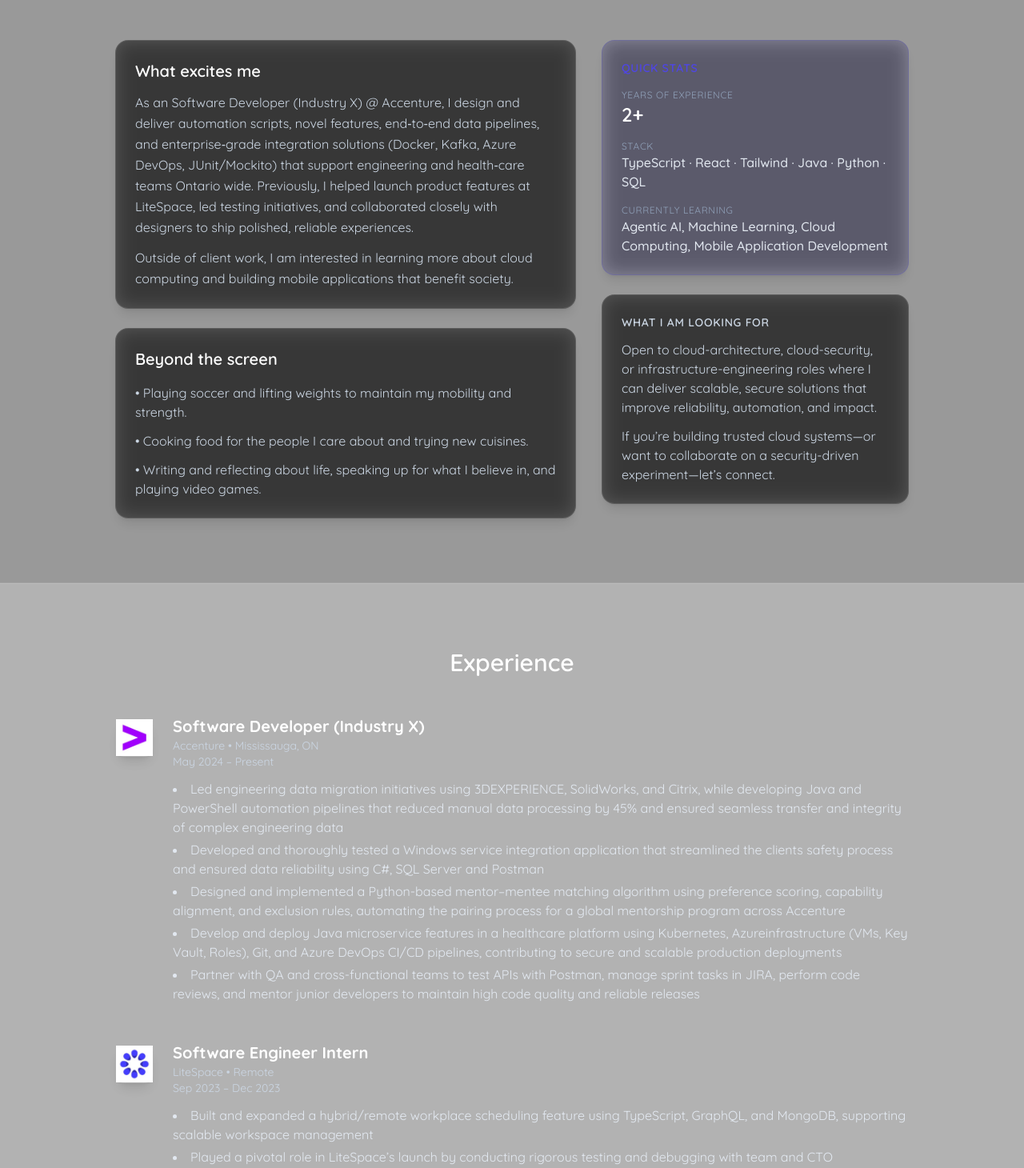
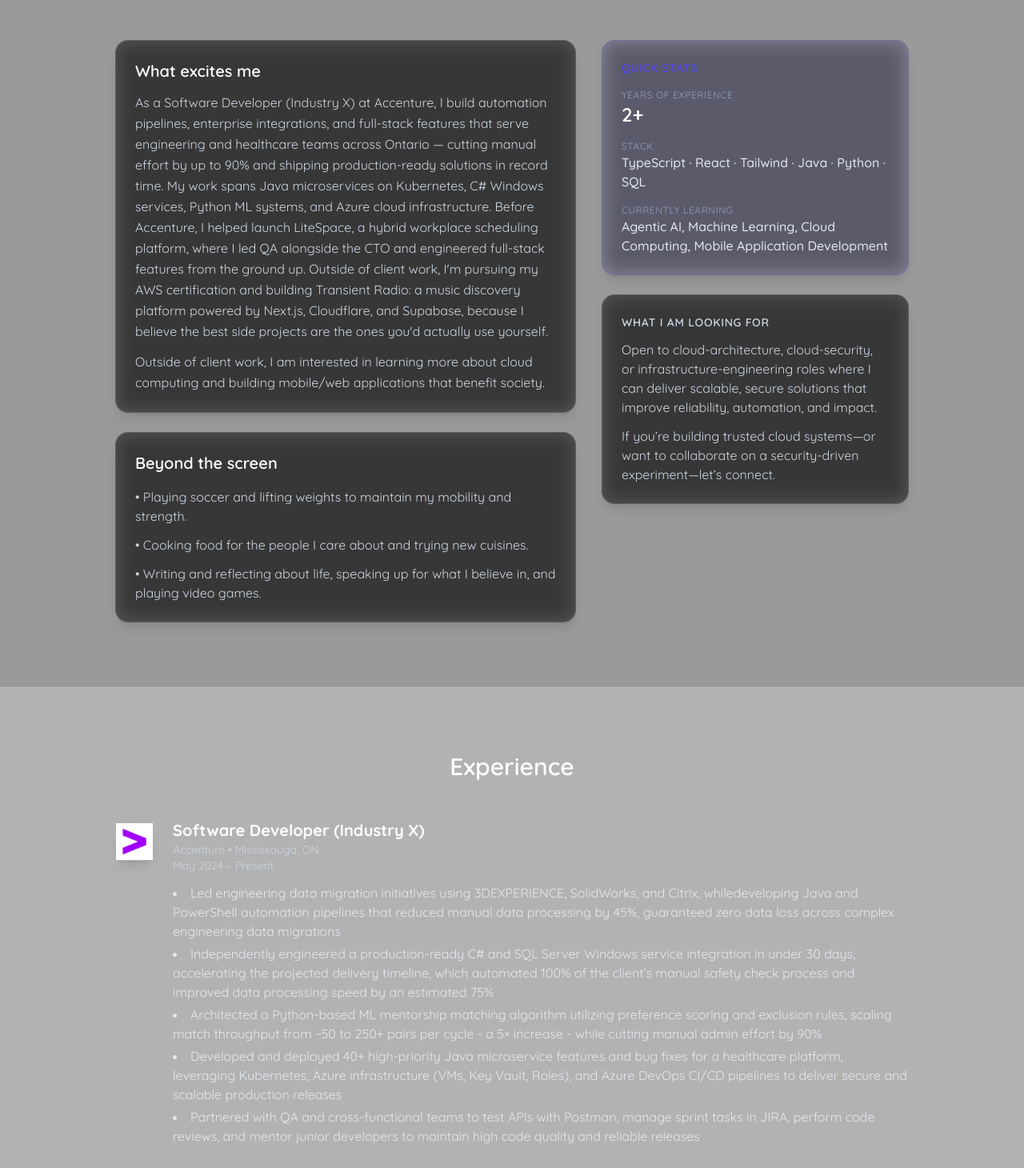
Before and after one commit to haarisyahya/Portfolio-Website, a Next.js app in the folder resume-site/: page / in a window 1280 px wide. Shown: the part 1130-2590 px from the top of the page at 80% size. Built offline with nearby package versions, Linux system fonts and the light colour scheme.

Commit message:
updated data and resume

```diff
--- a/resume-site/src/app/components/about.tsx
+++ b/resume-site/src/app/components/about.tsx
@@ -20,10 +20,10 @@
           <div className="rounded-2xl border border-white/10 bg-black/40 p-6 backdrop-blur-md shadow-lg">
             <h3 className="text-xl font-semibold text-white">What excites me</h3>
             <p className="mt-3 text-slate-300 leading-relaxed">
-            As an Software Developer (Industry X) @ Accenture, I design and deliver automation scripts, novel features, end‑to‑end data pipelines, and enterprise‑grade integration solutions (Docker, Kafka, Azure DevOps, JUnit/Mockito) that support engineering and health‑care teams Ontario wide. Previously, I helped launch product features at LiteSpace, led testing initiatives, and collaborated closely with designers to ship polished, reliable experiences.
+            As a Software Developer (Industry X) at Accenture, I build automation pipelines, enterprise integrations, and full-stack features that serve engineering and healthcare teams across Ontario — cutting manual effort by up to 90% and shipping production-ready solutions in record time. My work spans Java microservices on Kubernetes, C# Windows services, Python ML systems, and Azure cloud infrastructure. Before Accenture, I helped launch LiteSpace, a hybrid workplace scheduling platform, where I led QA alongside the CTO and engineered full-stack features from the ground up. Outside of client work, I'm pursuing my AWS certification and building Transient Radio: a music discovery platform powered by Next.js, Cloudflare, and Supabase, because I believe the best side projects are the ones you'd actually use yourself.
             </p>
             <p className="mt-3 text-slate-300 leading-relaxed">
-              Outside of client work, I am interested in learning more about cloud computing and building mobile applications that benefit society.
+              Outside of client work, I am interested in learning more about cloud computing and building mobile/web applications that benefit society.
             </p>
           </div>
 
--- a/resume-site/src/app/components/experience.tsx
+++ b/resume-site/src/app/components/experience.tsx
@@ -22,11 +22,11 @@
     logo: "/accenture_logo.jpg",
     logoAlt: "Accenture logo",
     description: [
-      "Led engineering data migration initiatives using 3DEXPERIENCE, SolidWorks, and Citrix, while developing Java and PowerShell automation pipelines that reduced manual data processing by 45% and ensured seamless transfer and integrity of complex engineering data",
-      "Developed and thoroughly tested a Windows service integration application that streamlined the clients safety process and ensured data reliability using C#, SQL Server and Postman",
-      "Designed and implemented a Python-based mentor–mentee matching algorithm using preference scoring, capability alignment, and exclusion rules, automating the pairing process for a global mentorship program across Accenture",
-      "Develop and deploy Java microservice features in a healthcare platform using Kubernetes, Azureinfrastructure (VMs, Key Vault, Roles), Git, and Azure DevOps CI/CD pipelines, contributing to secure and scalable production deployments",
-      "Partner with QA and cross-functional teams to test APIs with Postman, manage sprint tasks in JIRA, perform code reviews, and mentor junior developers to maintain high code quality and reliable releases"
+      "Led engineering data migration initiatives using 3DEXPERIENCE, SolidWorks, and Citrix, whiledeveloping Java and PowerShell automation pipelines that reduced manual data processing by 45%, guaranteed zero data loss across complex engineering data migrations",
+      "Independently engineered a production-ready C# and SQL Server Windows service integration in under 30 days, accelerating the projected delivery timeline, which automated 100% of the client’s manual safety check process and improved data processing speed by an estimated 75%",
+      "Architected a Python-based ML mentorship matching algorithm utilizing preference scoring and exclusion rules, scaling match throughput from ~50 to 250+ pairs per cycle - a 5× increase - while cutting manual admin effort by 90%",
+      " Developed and deployed 40+ high-priority Java microservice features and bug fixes for a healthcare platform, leveraging Kubernetes, Azure infrastructure (VMs, Key Vault, Roles), and Azure DevOps CI/CD pipelines to deliver secure and scalable production releases",
+      "Partnered with QA and cross-functional teams to test APIs with Postman, manage sprint tasks in JIRA, perform code reviews, and mentor junior developers to maintain high code quality and reliable releases"
     ],
   },
   {
@@ -38,10 +38,10 @@
     logo: "/litespace_logo.jpg",
     logoAlt: "LiteSpace logo",
     description: [
-      "Built and expanded a hybrid/remote workplace scheduling feature using TypeScript, GraphQL, and MongoDB, supporting scalable workspace management",
-      "Played a pivotal role in LiteSpace’s launch by conducting rigorous testing and debugging with team and CTO",
-      "Collaborated with a dynamic team to develop, test, and deploy new front-end and back-end features",
-      "Ensured scalability and performance using a microservices architecture and utilized GitHub Actions for seamless continuous integration and delivery"
+      "Built and scaled a hybrid/remote workplace scheduling feature using TypeScript, GraphQL, and MongoDB, shipping to production ahead of the launch deadline",
+      "Drove LiteSpace's product launch by leading end-to-end QA with the CTO, resolving critical bugs and cutting release delays by 50%",
+      "Engineered and deployed full-stack features, delivering production-ready releases at a consistent weekly cadence",
+      "Improved system performance and test coverage by implementing automated testing workflows via GitHub Actions, reducing regression time by an estimated 40%"
     ],
   },
 ];
```
Also changed, not shown: 1 other file (tests, documents, lock files or other folders).
